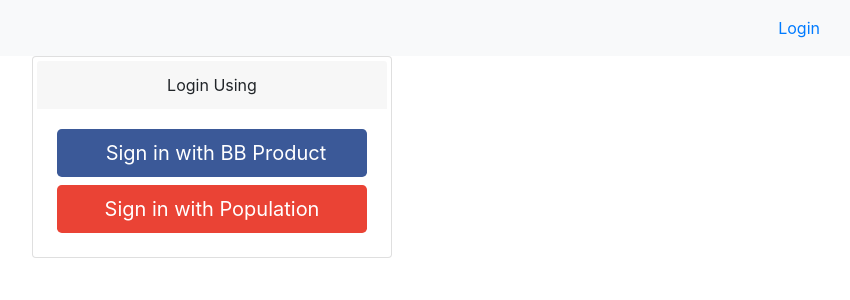
After one commit to ahmedjawed01/database_assessment, a Django app: template templates/index.html in a window 1280 px wide. The commit adds this page. Shown: the top 300 px of the page, without its empty margins (428-1278 px from the left). Run offline with Django 3.2, Linux system fonts and the light colour scheme; the template is opened without the code that fills it, so the values that code supplies are empty; some libraries are stand-ins or nearby versions.

Commit message:
FEAT: Index page having login button for both bb product and population.

```diff
--- a/custom_user/urls.py
+++ b/custom_user/urls.py
@@ -1,9 +1,15 @@
 from django.contrib.auth.views import LogoutView
 from django.urls import path
+from django.views.generic import TemplateView
+
 from custom_user import views
 
 
 urlpatterns = [
     path('login/', views.CustomLoginView.as_view(), name='login'),
+    path('bb-product-login/', views.CustomLoginView.as_view(), name='bb_login'),
+    path('population-login/', views.CustomLoginView.as_view(), name='pop_login'),
     path('logout/', LogoutView.as_view(), name='logout'),
+
+    path('', TemplateView.as_view(template_name='index.html'), name='index')
 ]
--- a/templates/base.html
+++ b/templates/base.html
@@ -25,9 +25,7 @@
             {% endif %}
 
         </ul>
-        <form class="form-inline my-2 my-lg-0">
                 <a class="nav-link" href="{% url 'login' %}">Login</a>
-        </form>
     </div>
 </nav>
 {% block content %}{% endblock %}
--- /dev/null
+++ b/templates/index.html
@@ -0,0 +1,51 @@
+{% extends 'base.html' %}
+{% block title %}Import Export{% endblock %}
+{% block extracs %}
+    <style>
+        .btn-bb {
+            color: white;
+            background-color: #3b5998;
+        }
+
+        .btn-pop {
+            color: white;
+            background-color: #ea4335;
+        }
+    </style>
+{% endblock %}
+{% block content %}
+    <div class="app-content">
+        <div class="content-wrapper">
+            <div class="content-body">
+                <section class="container">
+                    <div class="col-12 d-flex align-items-center justify-content-center">
+                        <div class="col-lg-4 col-md-6 col-10 box-shadow-2 p-0">
+                            <div class="card border-grey border-lighten-3 px-1 py-1 m-0">
+                                <div class="card-header border-0">
+                                    <div class="font-large-1  text-center">
+                                        Login Using
+                                    </div>
+                                </div>
+                                <div class="card-content">
+                                    <div class="card-body">
+                                        <div class="social-login">
+                                            <a href="{% url 'bb_login' %}" class="btn btn-lg btn-bb btn-block"
+                                                    type="submit"><i class="fab fa-google mr-2"></i> Sign in with BB Product
+                                            </a>
+                                            <a href="{% url 'pop_login' %}" class="btn btn-lg btn-pop btn-block"
+                                                    type="submit"> Sign in with
+                                                Population
+                                            </a>
+
+                                        </div>
+                                    </div>
+                                </div>
+                            </div>
+                        </div>
+                    </div>
+                </section>
+
+            </div>
+        </div>
+    </div>
+{% endblock %}
```
Also changed, not shown: custom_user/views.py (+4 -3 lines), database_assessment/multi_database_backend.py (added, +25 -0 lines), database_assessment/settings.py (+7 -3 lines), templates/registration/login.html (+26 -3 lines).
